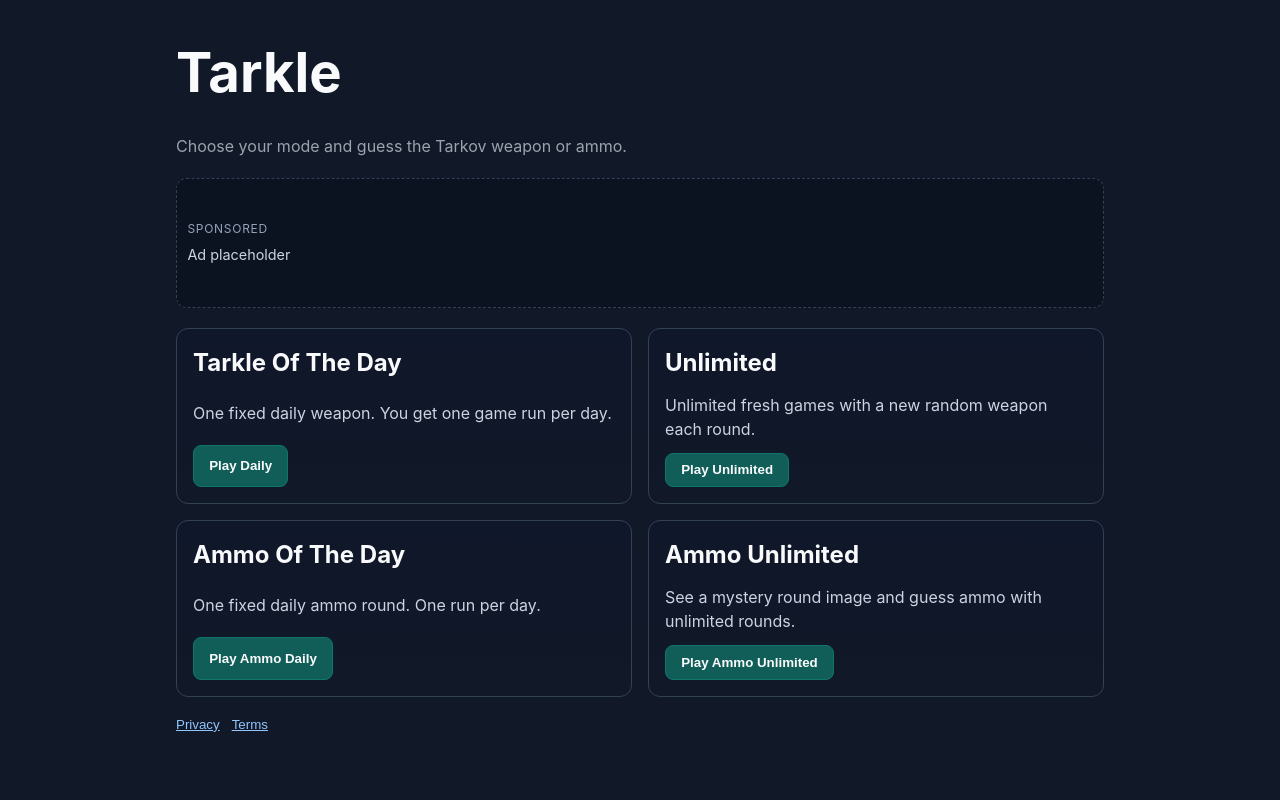
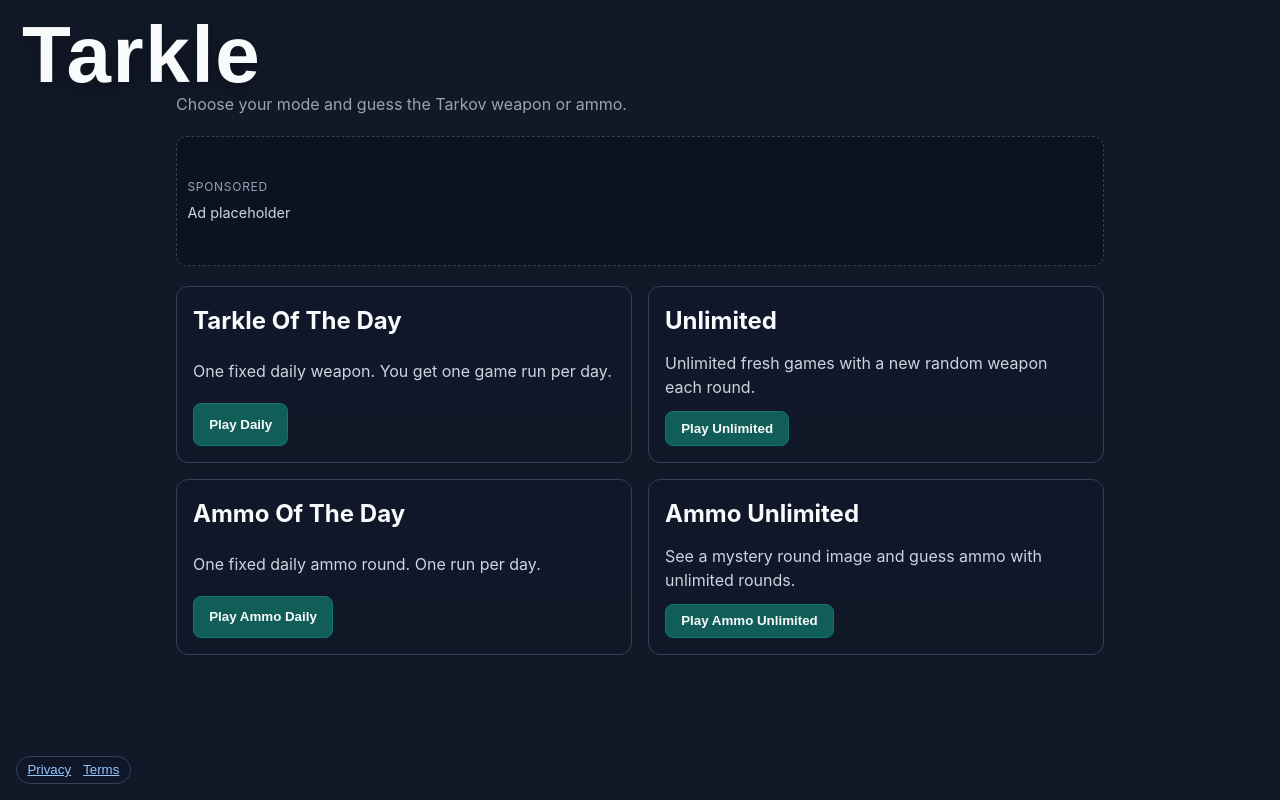
Before and after one commit to FatherPatrick/Tarkle, a React (Vite) app: page / in a window 1280 px wide. Built offline with nearby package versions, Linux system fonts and the light colour scheme; no server answers.

Commit message:
Updating styles and moving certain objects into components

```diff
--- a/src/App.css
+++ b/src/App.css
@@ -5,7 +5,11 @@
 .app-shell {
   width: min(960px, 100%);
   margin: 0 auto;
-  padding: 2rem 1rem 3rem;
+  padding: 5.75rem 1rem 3rem;
+}
+
+.app-shell--game {
+  padding-top: 4.8rem;
 }
 
 .home-landing {
@@ -13,9 +17,21 @@
   gap: 1.25rem;
 }
 
-.home-title {
+.site-brand {
+  position: fixed;
+  top: 0.9rem;
+  left: 1rem;
+  z-index: 25;
   margin: 0;
-  font-size: clamp(2.2rem, 5vw, 3.4rem);
+  border: 0;
+  background: transparent;
+  color: #f9fafb;
+  cursor: pointer;
+  font-size: clamp(3.1rem, 8vw, 5rem);
+  font-weight: 800;
+  letter-spacing: 0.02em;
+  line-height: 1;
+  text-shadow: 0 6px 20px rgba(0, 0, 0, 0.35);
 }
 
 .home-subtitle {
@@ -61,6 +77,15 @@
 .site-footer-links {
   display: flex;
   gap: 0.75rem;
+  position: fixed;
+  left: 1rem;
+  bottom: 1rem;
+  z-index: 20;
+  background: rgba(15, 23, 42, 0.8);
+  border: 1px solid #334155;
+  border-radius: 999px;
+  padding: 0.35rem 0.65rem;
+  backdrop-filter: blur(4px);
 }
 
 .site-footer-links button {
@@ -120,7 +145,26 @@
 }
 
 @media (max-width: 700px) {
+  .app-shell {
+    padding-top: 4.75rem;
+  }
+
+  .app-shell--game {
+    padding-top: 4.1rem;
+  }
+
+  .site-brand {
+    top: 0.7rem;
+    left: 0.75rem;
+    font-size: clamp(2.5rem, 10vw, 3.6rem);
+  }
+
   .home-mode-grid {
     grid-template-columns: 1fr;
   }
+
+  .site-footer-links {
+    left: 0.75rem;
+    bottom: 0.75rem;
+  }
 }
--- a/src/app/AppShell.jsx
+++ b/src/app/AppShell.jsx
@@ -4,6 +4,8 @@ import GamePage from '../pages/GamePage'
 import AmmoGamePage from '../pages/AmmoGamePage'
 import PrivacyPage from '../pages/PrivacyPage'
 import TermsPage from '../pages/TermsPage'
+import SiteBrand from './components/SiteBrand'
+import LegalLinks from './components/LegalLinks'
 
 const MODE_TO_PATH = {
   daily: '/weapon/daily',
@@ -81,13 +83,11 @@ function AppShell() {
   const { view, selectedMode } = route
 
   return (
-    <main className="app-shell">
+    <main className={`app-shell app-shell--${view}`}>
+      <SiteBrand onGoHome={handleBackHome} />
+
       {view === 'home' ? (
-        <HomePage
-          onOpenPrivacy={() => navigateTo('/privacy')}
-          onOpenTerms={() => navigateTo('/terms')}
-          onSelectMode={handleSelectMode}
-        />
+        <HomePage onSelectMode={handleSelectMode} />
       ) : null}
 
       {view === 'game' && selectedMode && !selectedMode.startsWith('ammo') ? (
@@ -95,8 +95,6 @@ function AppShell() {
           mode={selectedMode}
           onBackHome={handleBackHome}
           onPlayWeaponUnlimited={() => navigateTo('/weapon/unlimited')}
-          onOpenPrivacy={() => navigateTo('/privacy')}
-          onOpenTerms={() => navigateTo('/terms')}
         />
       ) : null}
 
@@ -105,13 +103,16 @@ function AppShell() {
           mode={selectedMode}
           onBackHome={handleBackHome}
           onPlayAmmoUnlimited={() => navigateTo('/ammo/unlimited')}
-          onOpenPrivacy={() => navigateTo('/privacy')}
-          onOpenTerms={() => navigateTo('/terms')}
         />
       ) : null}
 
       {view === 'privacy' ? <PrivacyPage onBackHome={handleBackHome} /> : null}
       {view === 'terms' ? <TermsPage onBackHome={handleBackHome} /> : null}
+
+      <LegalLinks
+        onOpenPrivacy={() => navigateTo('/privacy')}
+        onOpenTerms={() => navigateTo('/terms')}
+      />
     </main>
   )
 }
--- /dev/null
+++ b/src/app/components/LegalLinks.jsx
@@ -0,0 +1,14 @@
+function LegalLinks({ onOpenPrivacy, onOpenTerms }) {
+  return (
+    <footer className="site-footer-links" aria-label="Legal links">
+      <button onClick={onOpenPrivacy} type="button">
+        Privacy
+      </button>
+      <button onClick={onOpenTerms} type="button">
+        Terms
+      </button>
+    </footer>
+  )
+}
+
+export default LegalLinks
--- /dev/null
+++ b/src/app/components/SiteBrand.jsx
@@ -0,0 +1,9 @@
+function SiteBrand({ onGoHome }) {
+  return (
+    <button className="site-brand" onClick={onGoHome} type="button" aria-label="Go to home page">
+      Tarkle
+    </button>
+  )
+}
+
+export default SiteBrand
--- a/src/features/tarkle/Tarkle.css
+++ b/src/features/tarkle/Tarkle.css
@@ -7,32 +7,22 @@
 
 .tarkle-header {
   display: grid;
-  gap: 0.35rem;
+  gap: 0.5rem;
   text-align: left;
 }
 
-.tarkle-title {
+.tarkle-page-title {
   margin: 0;
-  font-size: clamp(2rem, 4vw, 2.75rem);
-}
-
-.tarkle-title-button {
-  border: 0;
-  background: transparent;
-  color: inherit;
-  font: inherit;
-  padding: 0;
-  margin: 0;
-  cursor: pointer;
-}
-
-.tarkle-title-button:hover {
-  text-decoration: underline;
+  font-size: clamp(1.9rem, 4.6vw, 3.2rem);
+  color: #dbeafe;
+  font-weight: 800;
+  line-height: 1;
 }
 
 .tarkle-subtitle {
   margin: 0;
   color: #d1d5db;
+  font-size: clamp(0.95rem, 1.8vw, 1.2rem);
 }
 
 .tarkle-status {
--- a/src/features/tarkle/components/GameHeader.jsx
+++ b/src/features/tarkle/components/GameHeader.jsx
@@ -4,16 +4,13 @@ function GameHeader({
   onReset,
   onBackHome,
   showReset,
-  subtitle = 'Guess the Tarkov weapon by stat similarity',
+  title,
+  subtitle,
 }) {
   return (
     <header className="tarkle-header">
-      <h1 className="tarkle-title">
-        <button className="tarkle-title-button" onClick={onBackHome} type="button">
-          Tarkle
-        </button>
-      </h1>
-      <p className="tarkle-subtitle">{subtitle}</p>
+      <h1 className="tarkle-page-title">{title}</h1>
+      {subtitle ? <p className="tarkle-subtitle">{subtitle}</p> : null}
       <p className={`tarkle-status tarkle-status--${status}`}>{message}</p>
       <div className="tarkle-header-actions">
         <button className="tarkle-reset" type="button" onClick={onBackHome}>
--- a/src/pages/AmmoGamePage.jsx
+++ b/src/pages/AmmoGamePage.jsx
@@ -10,8 +10,6 @@ import '../features/tarkle/Tarkle.css'
 function AmmoGamePage({
   mode,
   onBackHome,
-  onOpenPrivacy,
-  onOpenTerms,
   onPlayAmmoUnlimited,
 }) {
   const {
@@ -29,6 +27,7 @@ function AmmoGamePage({
   } = useAmmoGame(mode)
 
   const isDailyMode = mode === 'ammo-daily'
+  const modeTitle = isDailyMode ? 'Ammo Guess Daily' : 'Ammo Guess Unlimited'
   const [isResultDismissed, setIsResultDismissed] = useState(false)
   const guessCount = attempts.filter((attempt) => !attempt.isEmpty).length
 
@@ -56,6 +55,7 @@ function AmmoGamePage({
         onReset={resetGame}
         showReset={!isDailyMode}
         status={status}
+        title={modeTitle}
         subtitle="Guess the Tarkov ammo by caliber and ballistic stats"
       />
 
@@ -84,15 +84,6 @@ function AmmoGamePage({
 
       <AdSlot label="Advertisement" minHeight={120} slot="1000000003" />
 
-      <footer className="site-footer-links">
-        <button onClick={onOpenPrivacy} type="button">
-          Privacy
-        </button>
-        <button onClick={onOpenTerms} type="button">
-          Terms
-        </button>
-      </footer>
-
       <GameResultModal
         isOpen={isResultModalOpen}
         onHome={handleHome}
--- a/src/pages/GamePage.jsx
+++ b/src/pages/GamePage.jsx
@@ -10,8 +10,6 @@ import '../features/tarkle/Tarkle.css'
 function GamePage({
   mode,
   onBackHome,
-  onOpenPrivacy,
-  onOpenTerms,
   onPlayWeaponUnlimited,
 }) {
   const {
@@ -29,6 +27,7 @@ function GamePage({
   } = useTarkleGame(mode)
 
   const isDailyMode = mode === 'daily'
+  const modeTitle = isDailyMode ? 'Tarkle Daily' : 'Tarkle Unlimited'
   const [isResultDismissed, setIsResultDismissed] = useState(false)
   const isResultModalOpen = (status === 'won' || status === 'lost') && !isResultDismissed
   const guessCount = attempts.filter((attempt) => !attempt.isEmpty).length
@@ -55,6 +54,8 @@ function GamePage({
         onReset={resetGame}
         showReset={!isDailyMode}
         status={status}
+        title={modeTitle}
+        subtitle="Guess the Tarkov weapon by stat similarity"
       />
 
       <div className="weapon-controls">
@@ -82,15 +83,6 @@ function GamePage({
 
       <AdSlot label="Advertisement" minHeight={120} slot="1000000003" />
 
-      <footer className="site-footer-links">
-        <button onClick={onOpenPrivacy} type="button">
-          Privacy
-        </button>
-        <button onClick={onOpenTerms} type="button">
-          Terms
-        </button>
-      </footer>
-
       <GameResultModal
         isOpen={isResultModalOpen}
         onHome={handleHome}
--- a/src/pages/HomePage.jsx
+++ b/src/pages/HomePage.jsx
@@ -1,9 +1,8 @@
 import AdSlot from '../features/ads/AdSlot'
 
-function HomePage({ onSelectMode, onOpenPrivacy, onOpenTerms }) {
+function HomePage({ onSelectMode }) {
   return (
     <section className="home-landing">
-      <h1 className="home-title">Tarkle</h1>
       <p className="home-subtitle">Choose your mode and guess the Tarkov weapon or ammo.</p>
 
       <AdSlot label="Sponsored" minHeight={130} slot="1000000001" />
@@ -58,14 +57,6 @@ function HomePage({ onSelectMode, onOpenPrivacy, onOpenTerms }) {
         </article>
       </div>
 
-      <footer className="site-footer-links">
-        <button onClick={onOpenPrivacy} type="button">
-          Privacy
-        </button>
-        <button onClick={onOpenTerms} type="button">
-          Terms
-        </button>
-      </footer>
     </section>
   )
 }
```
